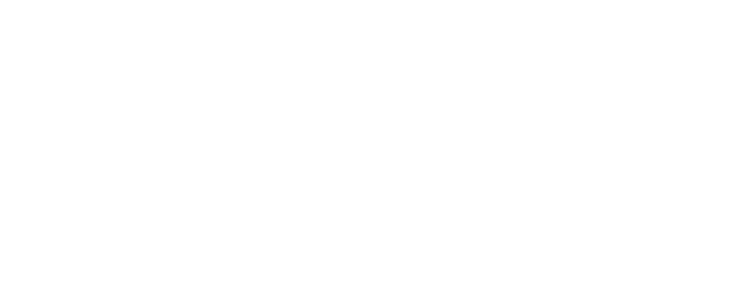
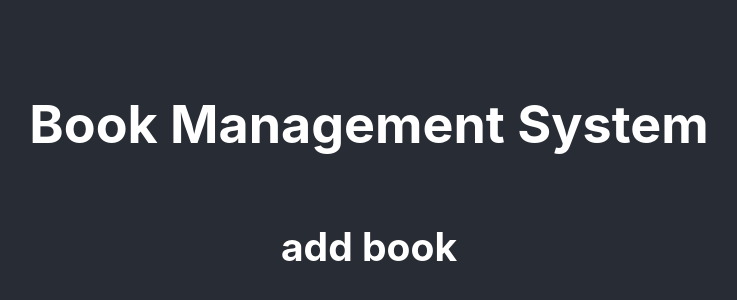
Before and after one commit to practicalPro/libraryManagement, a React (Create React App) app in the folder frontend/app/: page /add in a window 1280 px wide. Shown: the part 220-520 px from the top of the page, without its empty margins (271-1008 px from the left). Built offline with nearby package versions, Linux system fonts and the light colour scheme.

Commit message:
change file name and checked showall books and add book routes works

```diff
--- a/frontend/app/src/App.js
+++ b/frontend/app/src/App.js
@@ -2,23 +2,28 @@
 import './App.css';
 import React from 'react';
 import { BrowserRouter as Router, Route, Routes } from 'react-router-dom';
-import addBook from './pages/addBook';
-import editBook from './pages/editBook';
-import removeBook from './pages/removeBook';
-import showAll from './pages/showAll'
-import showOne from './pages/showOne'
+import ShowAll from './pages/showAll';
+import AddBook from './pages/addBook';
+import EditBook from './pages/editBook';
+import DeleteBook from './pages/deleteBook';
+import BookDetails from './pages/bookDetails';
 
 function App() {
   return (
-    //main page for different routes
+    //main page for different routes that redirect with buttons
     <Router>
-      <Routes>
-        <Route path="/" element={<showAll />} />
-        <Route path="/add" element={<addBook />} />
-        <Route path="/edit/:id" element={<editBook />} />
-        <Route path="/remove/:id" element={<removeBook />} />
-        <Route path="/show/:id" element={<showOne />} />
-      </Routes>
+      <div className="App">
+        <header className="App-header">
+          <h1>Book Management System</h1>
+          <Routes>
+            <Route path="/" element={<ShowAll />} />
+            <Route path="/add" element={<AddBook />} />
+            <Route path="/edit" element={<EditBook />} />
+            <Route path="/delete" element={<DeleteBook />} />
+            <Route path="/details" element={<BookDetails />} />
+          </Routes>
+        </header>
+      </div>
     </Router>
   )
 }
--- a/frontend/app/src/pages/addBook.js
+++ b/frontend/app/src/pages/addBook.js
@@ -0,0 +1,8 @@
+//return add book page
+export default function AddBook() {
+    return (
+        <div>
+        <h2>add book</h2>
+        </div>
+    )
+    }
--- a/frontend/app/src/pages/showAll.js
+++ b/frontend/app/src/pages/showAll.js
@@ -1,27 +1,8 @@
-//show all the books
-import React, { useState, useEffect } from 'react';
-
-const BookList = () => {
-  const [books, setBooks] = useState([]);
-
-  useEffect(() => {
-    // Adjust the URL as needed if your server runs on a different port or host
-    fetch('http://localhost:3001/api/books')
-      .then(response => response.json())
-      .then(data => setBooks(data))
-      .catch(error => console.error('Error fetching books:', error));
-  }, []);
-
-  return (
-    <div>
-      <h2>All Books</h2>
-      <ul>
-        {books.map(book => (
-          <li key={book.id}>{book.title} by {book.author}</li>
-        ))}
-      </ul>
-    </div>
-  );
-};
-
-export default BookList;
+//return showall text
+export default function ShowAll() {
+    return (
+        <div>
+        <h2>Showing all books</h2>
+        </div>
+    )
+    }
```
Also changed, not shown: frontend/app/src/pages/bookDetails.js (added), frontend/app/src/pages/deleteBook.js (added), frontend/app/src/pages/removeBook.js (deleted), frontend/app/src/pages/showOne.js (deleted).
